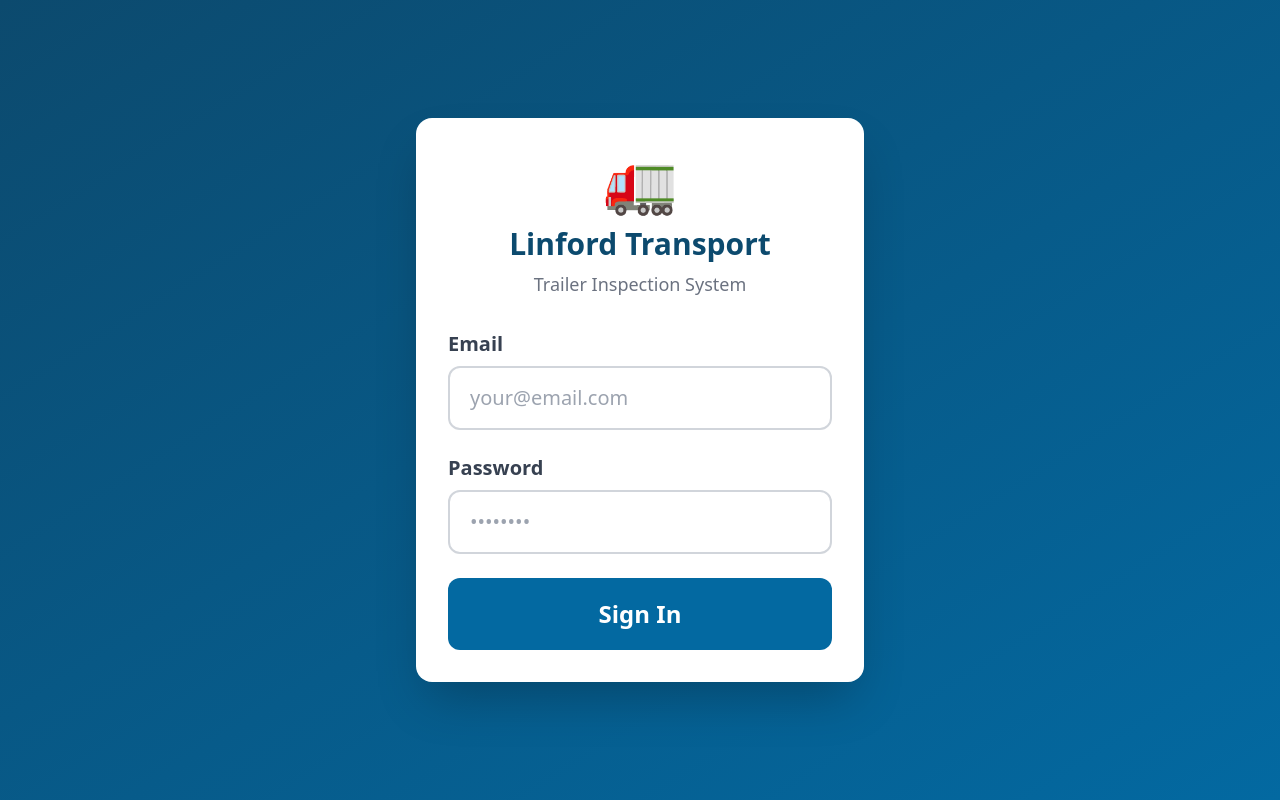
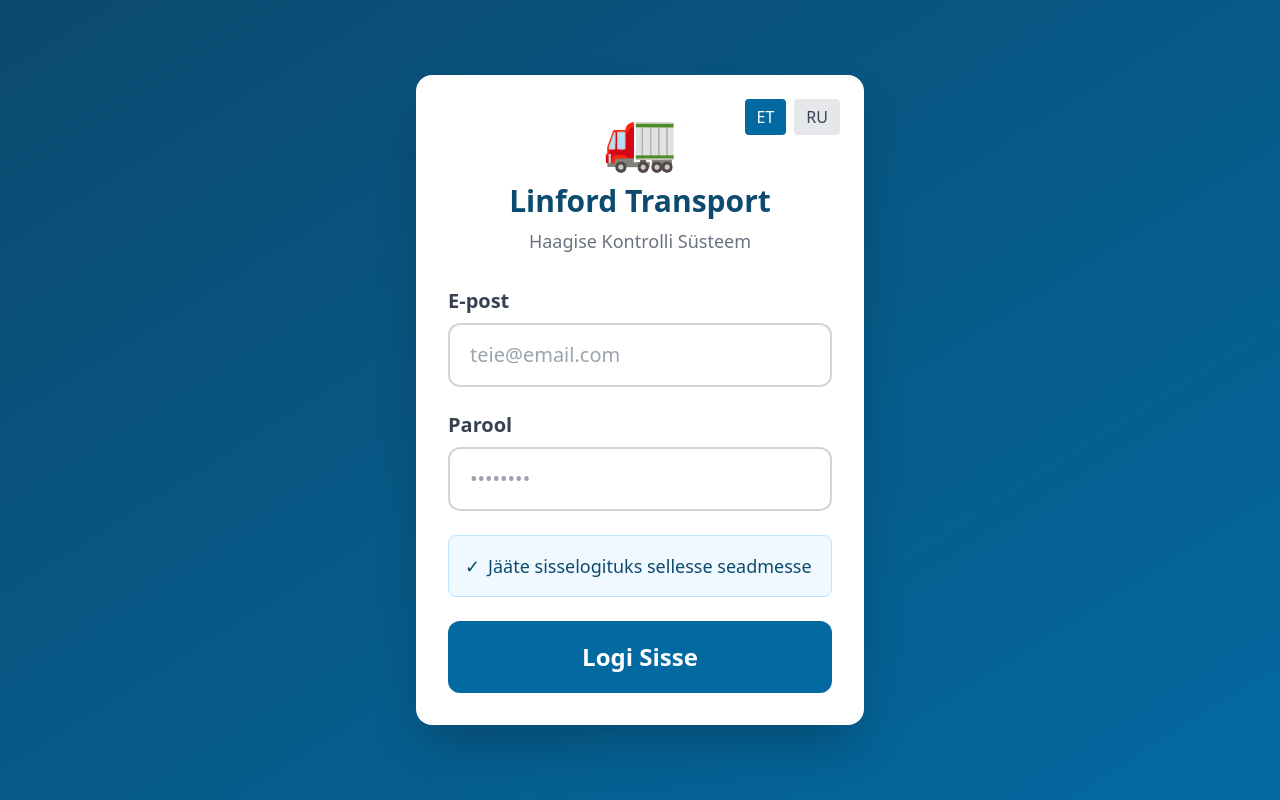
Before and after one commit to GUCCIFER/TreileriRaport, a Next.js app: page /login in a window 1280 px wide. Built offline with nearby package versions, Linux system fonts and the light colour scheme.

Commit message:
added language support

```diff
--- a/app/login/page.tsx
+++ b/app/login/page.tsx
@@ -4,12 +4,44 @@
 import { createClient } from '@/lib/supabase/client'
 import { useRouter } from 'next/navigation'
 
+type Language = 'et' | 'ru'
+
+const translations = {
+  et: {
+    title: 'Linford Transport',
+    subtitle: 'Haagise Kontrolli Süsteem',
+    email: 'E-post',
+    emailPlaceholder: 'teie@email.com',
+    password: 'Parool',
+    passwordPlaceholder: '••••••••',
+    stayLoggedIn: 'Jääte sisselogituks sellesse seadmesse',
+    errorMessage: 'Vale e-post või parool. Palun proovige uuesti.',
+    signingIn: 'Sisselogimine...',
+    signIn: 'Logi Sisse',
+  },
+  ru: {
+    title: 'Linford Transport',
+    subtitle: 'Система Инспекции Прицепов',
+    email: 'Электронная почта',
+    emailPlaceholder: 'ваш@email.com',
+    password: 'Пароль',
+    passwordPlaceholder: '••••••••',
+    stayLoggedIn: 'Вы останетесь в системе на этом устройстве',
+    errorMessage: 'Неверный email или пароль. Попробуйте еще раз.',
+    signingIn: 'Вход...',
+    signIn: 'Войти',
+  },
+}
+
 export default function LoginPage() {
+  const [lang, setLang] = useState<Language>('et')
   const [email, setEmail] = useState('')
   const [password, setPassword] = useState('')
   const [error, setError] = useState('')
   const [loading, setLoading] = useState(false)
   const router = useRouter()
+
+  const t = translations[lang]
 
   const handleLogin = async (e: React.FormEvent) => {
     e.preventDefault()
@@ -20,7 +52,7 @@
     const { error } = await supabase.auth.signInWithPassword({ email, password })
 
     if (error) {
-      setError('Incorrect email or password. Please try again.')
+      setError(t.errorMessage)
       setLoading(false)
     } else {
       router.push('/')
@@ -30,11 +62,35 @@
 
   return (
     <div className="min-h-screen bg-gradient-to-br from-sky-900 to-sky-700 flex items-center justify-center p-4">
-      <div className="bg-white rounded-2xl shadow-2xl p-8 w-full max-w-md">
+      <div className="bg-white rounded-2xl shadow-2xl p-8 w-full max-w-md relative">
+        {/* Language Switcher */}
+        <div className="absolute top-6 right-6 flex gap-2">
+          <button
+            onClick={() => setLang('et')}
+            className={`px-3 py-1.5 rounded font-medium ${
+              lang === 'et'
+                ? 'bg-sky-700 text-white'
+                : 'bg-gray-200 text-gray-700 hover:bg-gray-300'
+            }`}
+          >
+            ET
+          </button>
+          <button
+            onClick={() => setLang('ru')}
+            className={`px-3 py-1.5 rounded font-medium ${
+              lang === 'ru'
+                ? 'bg-sky-700 text-white'
+                : 'bg-gray-200 text-gray-700 hover:bg-gray-300'
+            }`}
+          >
+            RU
+          </button>
+        </div>
+
         <div className="text-center mb-8">
           <span className="text-6xl">🚛</span>
-          <h1 className="text-3xl font-bold text-sky-900 mt-4">Linford Transport</h1>
-          <p className="text-gray-500 text-lg mt-2">Trailer Inspection System</p>
+          <h1 className="text-3xl font-bold text-sky-900 mt-4">{t.title}</h1>
+          <p className="text-gray-500 text-lg mt-2">{t.subtitle}</p>
         </div>
 
         <form onSubmit={handleLogin} className="space-y-6">
@@ -43,7 +99,7 @@
               htmlFor="email"
               className="block text-xl font-semibold text-gray-700 mb-2"
             >
-              Email
+              {t.email}
             </label>
             <input
               id="email"
@@ -53,7 +109,7 @@
               required
               autoComplete="email"
               className="w-full px-5 py-4 text-xl border-2 border-gray-300 rounded-xl focus:border-sky-500 focus:outline-none"
-              placeholder="your@email.com"
+              placeholder={t.emailPlaceholder}
             />
           </div>
 
@@ -62,7 +118,7 @@
               htmlFor="password"
               className="block text-xl font-semibold text-gray-700 mb-2"
             >
-              Password
+              {t.password}
             </label>
             <input
               id="password"
@@ -72,8 +128,15 @@
               required
               autoComplete="current-password"
               className="w-full px-5 py-4 text-xl border-2 border-gray-300 rounded-xl focus:border-sky-500 focus:outline-none"
-              placeholder="••••••••"
+              placeholder={t.passwordPlaceholder}
             />
+          </div>
+
+          <div className="bg-sky-50 border border-sky-200 rounded-lg p-4">
+            <p className="text-sky-900 font-medium text-lg flex items-center gap-2">
+              <span>✓</span>
+              <span>{t.stayLoggedIn}</span>
+            </p>
           </div>
 
           {error && (
@@ -87,7 +150,7 @@
             disabled={loading}
             className="w-full py-5 text-2xl font-bold bg-sky-700 hover:bg-sky-800 active:bg-sky-900 text-white rounded-xl disabled:opacity-50 transition-colors"
           >
-            {loading ? 'Signing In...' : 'Sign In'}
+            {loading ? t.signingIn : t.signIn}
           </button>
         </form>
       </div>
--- a/lib/supabase/client.ts
+++ b/lib/supabase/client.ts
@@ -4,6 +4,14 @@
 export function createClient() {
   return createBrowserClient<Database>(
     process.env.NEXT_PUBLIC_SUPABASE_URL!,
-    process.env.NEXT_PUBLIC_SUPABASE_ANON_KEY!
+    process.env.NEXT_PUBLIC_SUPABASE_ANON_KEY!,
+    {
+      auth: {
+        persistSession: true,
+        autoRefreshToken: true,
+        detectSessionInUrl: true,
+        flowType: 'pkce'
+      }
+    }
   )
 }
```
